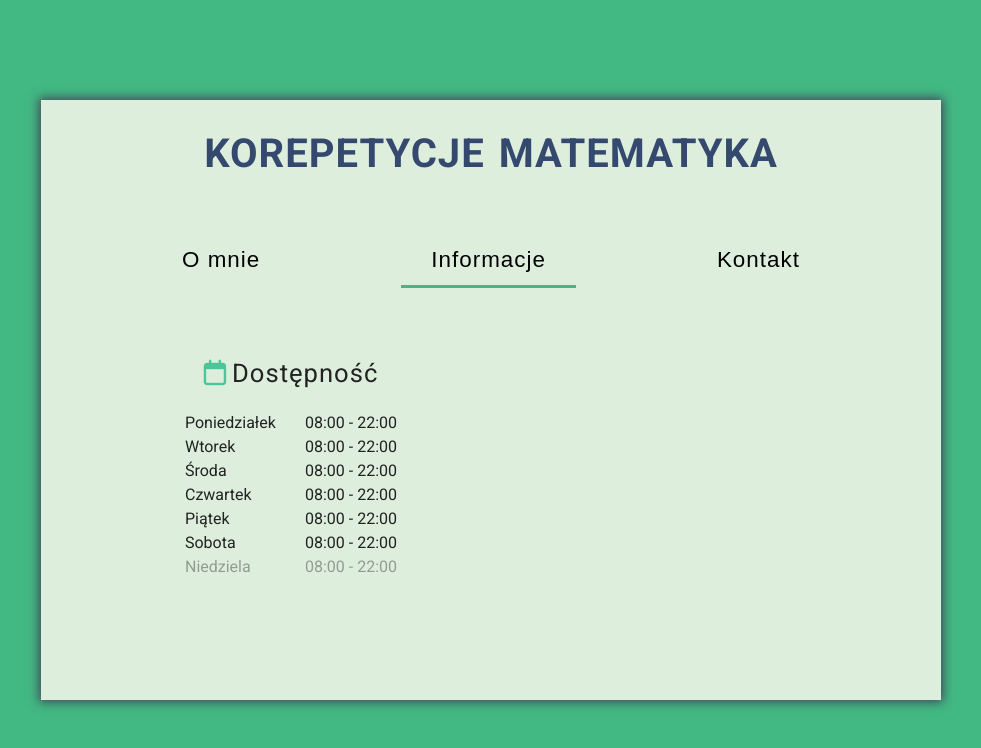
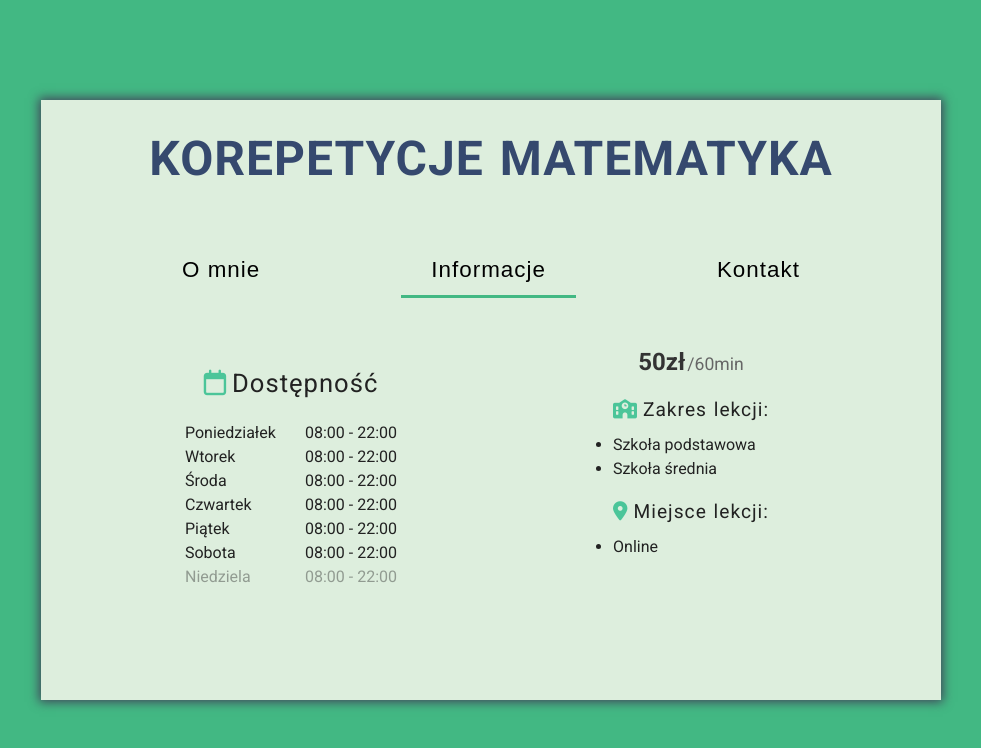
Before and after one commit to forbiddenrng/korepetycje, a React (Create React App) app: page / in a window 1280 px wide. Both pictures are taken after a click on the button "Informacje". Shown: the top 748 px of the page, without its empty margins (149-1130 px from the left). Built offline with nearby package versions, Linux system fonts and the light colour scheme.

Commit message:
about me page + split main.css to contact.css and aboutme.css

```diff
--- /dev/null
+++ b/src/components/AboutMe.css
@@ -0,0 +1,13 @@
+section.main .about h3{
+  margin: 0;
+  padding: 30px;
+}
+
+.about header{
+  display: flex;
+  align-items: center;
+  margin-top: 30px;
+}
+.important{
+  font-weight: bold;
+}
--- a/src/components/AboutMe.js
+++ b/src/components/AboutMe.js
@@ -1,21 +1,26 @@
 import React from "react"
-import "./Main.css"
-//import image from "../image/image.png"
+import "./AboutMe.css"
 
 const AboutMe = () => {
   return (
     <div className="about">
       <header>
-        {/* <div className="image">
-          <img src={image} alt="ja" />
-        </div> */}
-        <h3>Antoni Gawron</h3>
+        <h3>O mnie...</h3>
       </header>
       <p>
-        Lorem ipsum dolor sit amet, consectetur adipisicing elit. Vero animi
-        libero, quia iste dolorum ipsam cupiditate voluptate ducimus ipsum unde
-        eligendi ab aliquid quasi! Laboriosam veniam deleniti unde asperiores
-        explicabo.
+        Cześć! Mam na imię <span className="important">Antoni</span> i jestem
+        studentem{" "}
+        <span className="important">
+          informatyki praktycznej na Uniwersytecie Gdańskim
+        </span>
+        . Od zawsze pasjonuję się matematyką i z przyjemnością pomagam innym ją
+        zrozumieć. Moje doświadczenie pozwala mi efektywnie przekazywać wiedzę,
+        niezależnie od stopnia trudności materiału. <br />
+        Maturę z matematyki{" "}
+        <span className="important">rozszerzonej zdałem na 100%</span> , co jest
+        dowodem na moje umiejętności i dogłębną znajomość tematu. Wierzę, że
+        każdy może zrozumieć matematykę i osiągnąć w niej sukces – wystarczy
+        praca i odpowiednie wsparcie, które z radością Ci zapewnię!
       </p>
     </div>
   )
--- a/src/components/App.css
+++ b/src/components/App.css
@@ -13,6 +13,8 @@
 }
 
 .app h1{
+
+  position: relative;
   text-transform: uppercase;
   color: var(--font-color);
   text-align: center;
@@ -21,3 +23,25 @@
   padding: 30px 0;
   word-spacing: 3px;
 }
+
+
+
+/* MAIN STYLES */
+section.main{
+  color: #222
+}
+section.main h3{
+  font-size: var(--main-header-font-size);
+  padding: 20px 30px;
+  letter-spacing: 1px;
+  word-spacing: 2px;
+  margin-top: 30px;
+}
+
+section.main p{
+  font-size: var(--main-paragraph-font-size);
+  padding: 0 30px;
+  word-spacing: 1px;
+  letter-spacing: 1px;
+  line-height: 150%;
+}
--- a/src/components/Main.css
+++ b/src/components/Contact.css
@@ -1,40 +1,3 @@
-/* MAIN STYLES */
-section.main{
-  color: #222
-}
-section.main h3{
-  font-size: var(--main-header-font-size);
-  padding: 20px 30px;
-  letter-spacing: 1px;
-  word-spacing: 2px;
-  margin-top: 30px;
-}
-
-section.main p{
-  font-size: var(--main-paragraph-font-size);
-  padding: 0 30px;
-  word-spacing: 1px;
-  letter-spacing: 1px;
-  line-height: 150%;
-  margin-top: 30px;
-}
-
-
-/* ABOUT SECTION */
-
-section.main .about h3{
-  margin: 0;
-  padding: 30px;
-}
-
-.about header{
-  display: flex;
-  /* justify-content: space-around; */
-  align-items: center;
-  margin-top: 30px;
-}
-
-
 
 /* CONTACT SECTION */
 
--- a/src/components/Contact.js
+++ b/src/components/Contact.js
@@ -1,5 +1,5 @@
 import React, { Component } from "react"
-import "./Main.css"
+import "./Contact.css"
 import image from "../image/image.png"
 
 class Contact extends Component {
--- a/src/components/Information.css
+++ b/src/components/Information.css
@@ -23,7 +23,7 @@
   font-weight: normal;
 }
 .info .hours h3 i{
-  color: #4bc599;
+  color: var(--icon-color);
   margin-right: 5px;
 }
 
@@ -43,3 +43,30 @@
 .calendar .day span:nth-child(1){
   flex-basis: 30%;
 }
+.right p{
+  margin-top: 20px;
+}
+.right .price{
+  color: #666;
+  font-size: 1.1rem;
+}
+.right .price span span{
+  font-size: 1.5rem;
+  color: #333;
+  margin-right: 2px;
+  font-weight: bold;
+}
+
+.right .scope ul,
+.right .place ul{
+  padding:  0 30px;
+  margin-top: 10px;
+}
+
+.right li{
+  margin-top: 5px;
+}
+.right i{
+  margin-right: 5px;
+  color: var(--icon-color)
+}
--- a/src/components/Information.js
+++ b/src/components/Information.js
@@ -34,9 +34,28 @@ const Information = () => {
         </div>
       </div>
       <div className="right">
-        <div className="price"></div>
-        <div className="scope"></div>
-        <div className="place"></div>
+        <div className="price">
+          <span>
+            <span>50zł</span>/60min
+          </span>
+        </div>
+        <div className="scope">
+          <p>
+            <i class="fa-solid fa-school"></i>Zakres lekcji:
+          </p>
+          <ul>
+            <li>Szkoła podstawowa</li>
+            <li>Szkoła średnia</li>
+          </ul>
+        </div>
+        <div className="place">
+          <p>
+            <i class="fa-solid fa-location-dot"></i>Miejsce lekcji:
+          </p>
+          <ul>
+            <li>Online</li>
+          </ul>
+        </div>
       </div>
     </div>
   )
--- a/src/index.css
+++ b/src/index.css
@@ -6,10 +6,11 @@
 :root{
   --background-color: #42b883;
   --font-color: #35496e;
-  --header-font-size: 2.5rem;
+  --header-font-size: 3rem;
   --navigation-font-size: 1.4rem;
   --main-header-font-size: 1.6rem;
   --main-paragraph-font-size: 1.2rem;
+  --icon-color: #4bc599
 
 }
 
```
